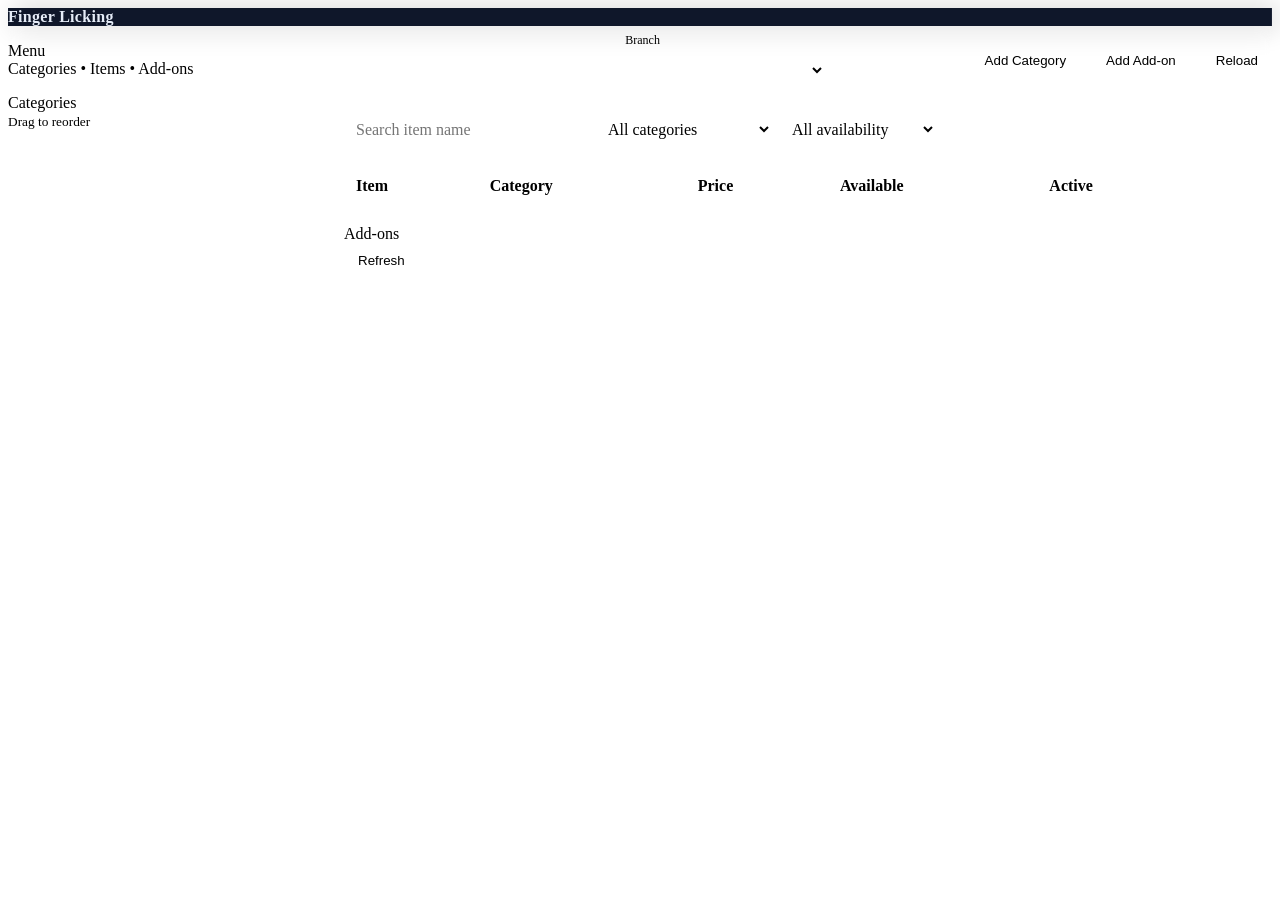
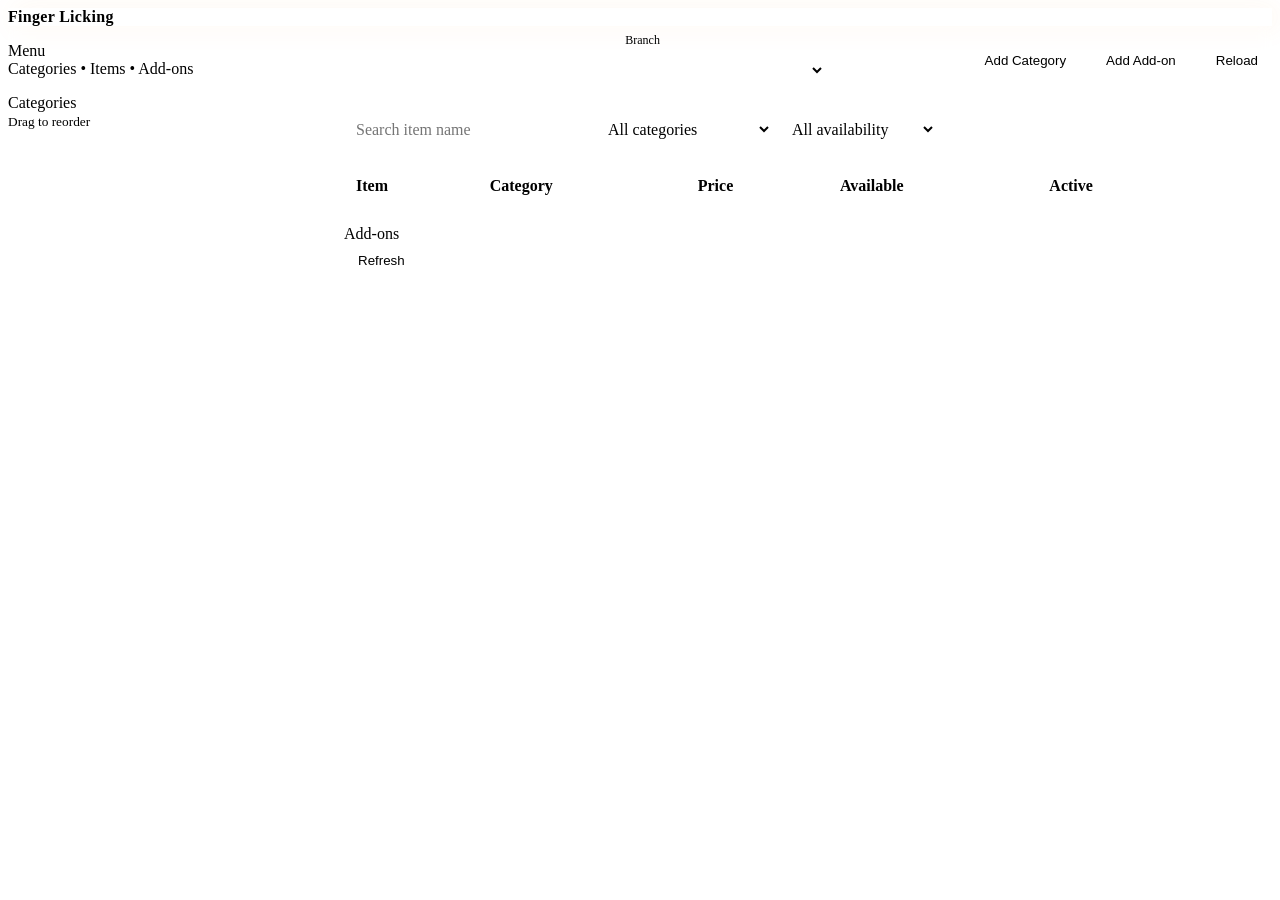

Polish admin dashboard UI

--- a/css/components.css
+++ b/css/components.css
@@ -13,7 +13,7 @@
   transition: transform var(--dur-fast) var(--ease-soft), box-shadow var(--dur-fast) var(--ease-soft), border-color var(--dur-fast) var(--ease-soft);
 }
 .btn:hover { transform: translateY(-1px); box-shadow: var(--shadow-xs); }
-.btn:active { transform: translateY(0); }
+.btn:active { transform: translateY(1px) scale(0.98); }
 .btn.primary { background: var(--color-primary); border-color: var(--color-primary-strong); color: #fff; }
 .btn.danger { background: var(--color-danger); border-color: var(--color-danger); color: #fff; }
 .btn.ghost { background: transparent; }
@@ -90,7 +90,7 @@
   justify-content: space-between;
   gap: 12px;
   border-bottom: 1px solid var(--color-border);
-  background: linear-gradient(180deg, rgba(96,165,250,0.10), transparent);
+  background: linear-gradient(180deg, rgba(244,140,37,0.10), transparent);
 }
 .notif-list { max-height: 420px; overflow: auto; }
 .notif-item {
@@ -102,40 +102,40 @@
   color: inherit;
   transition: background var(--dur-fast) var(--ease-soft);
 }
-.notif-item:hover { background: rgba(59,130,246,0.05); }
-.notif-item.unread { background: rgba(59,130,246,0.08); }
+.notif-item:hover { background: rgba(244,140,37,0.05); }
+.notif-item.unread { background: rgba(244,140,37,0.08); }
 .notif-icon {
   width: 34px;
   height: 34px;
   border-radius: 12px;
   display: grid;
   place-items: center;
-  background: rgba(99,102,241,0.12);
-  border: 1px solid rgba(99,102,241,0.18);
+  background: rgba(244,140,37,0.12);
+  border: 1px solid rgba(244,140,37,0.18);
   flex: 0 0 auto;
 }
 .notif-title { font-weight: 750; }
 
 .sidebar {
-  background: #0f172a;
-  color: #e5ecf7;
+  background: #ffffff;
+  color: var(--color-text);
   padding: var(--space-4);
   display: flex;
   flex-direction: column;
   gap: var(--space-4);
-  border-right: 1px solid rgba(255,255,255,0.06);
-  box-shadow: 6px 0 28px rgba(0,0,0,0.2);
+  border-right: 1px solid var(--color-border);
+  box-shadow: 6px 0 28px rgba(244,140,37,0.08);
 }
 .sidebar .brand { font-weight: 800; font-size: var(--text-lg); letter-spacing: 0.3px; }
 .nav-item {
   display: flex; align-items: center; gap: 10px;
   padding: 10px 12px; border-radius: var(--radius-sm);
-  color: #c9d5ea; border: 1px solid transparent;
+  color: var(--color-muted); border: 1px solid transparent;
   transition: background var(--dur-fast) var(--ease-soft), color var(--dur-fast) var(--ease-soft), border-color var(--dur-fast) var(--ease-soft), transform var(--dur-fast) var(--ease-soft);
   position: relative;
 }
-.nav-item.active { background: rgba(96,165,250,0.18); border-color: rgba(96,165,250,0.4); color: #e7f1ff; box-shadow: inset 0 1px 0 rgba(255,255,255,0.05); }
-.nav-item:hover { background: rgba(255,255,255,0.05); color: #fff; transform: translateX(3px); }
+.nav-item.active { background: rgba(244,140,37,0.18); border-color: rgba(244,140,37,0.4); color: var(--color-primary-strong); box-shadow: inset 0 1px 0 rgba(244,140,37,0.08); }
+.nav-item:hover { background: rgba(244,140,37,0.08); color: var(--color-text); transform: translateX(3px); }
 .nav-item::before {
   content: "";
   position: absolute;
@@ -147,7 +147,7 @@
   background: transparent;
   transition: background var(--dur-fast) var(--ease-soft), height var(--dur-fast) var(--ease-soft);
 }
-.nav-item.active::before { background: #60a5fa; height: calc(100% - 16px); }
+.nav-item.active::before { background: var(--color-primary); height: calc(100% - 16px); }
 
 .topbar {
   height: 68px;
@@ -196,7 +196,7 @@ body.sidebar-open .sidebar-backdrop {
   border-bottom: 1px solid var(--color-border);
   text-align: left;
 }
-.table tbody tr:hover { background: rgba(59,130,246,0.04); }
+.table tbody tr:hover { background: rgba(244,140,37,0.04); }
 .table tbody tr.new-row { animation: pulse-row 0.9s ease-out; }
 .table tbody tr { transition: background var(--dur-fast) var(--ease-soft); }
 .table-empty td {
@@ -215,7 +215,7 @@ body.sidebar-open .sidebar-backdrop {
 .chip {
   padding: 4px 10px;
   border-radius: 999px;
-  background: #f1f5f9;
+  background: var(--color-surface);
   font-size: var(--text-xs);
 }
 .toast {
@@ -273,7 +273,7 @@ body.sidebar-open .sidebar-backdrop {
   font-weight: 600;
   transition: all 120ms ease;
 }
-.pill.active { background: #e0f2fe; border-color: #7dd3fc; color: #075985; }
+.pill.active { background: #fff0df; border-color: #ffc47e; color: #9a4b00; }
 
 .drawer {
   position: fixed;
@@ -313,7 +313,7 @@ body.sidebar-open .sidebar-backdrop {
 .card:hover {
   transform: translateY(-2px);
   box-shadow: var(--shadow-sm);
-  border-color: rgba(96,165,250,0.35);
+  border-color: rgba(244,140,37,0.35);
 }
 
 .tag {
@@ -324,7 +324,7 @@ body.sidebar-open .sidebar-backdrop {
 }
 .tag.success { color: #166534; background: #ecfdf3; border-color: #bbf7d0; }
 .tag.warning { color: #854d0e; background: #fef9c3; border-color: #fcd34d; }
-.tag.info { color: #0ea5e9; background: #e0f2fe; border-color: #7dd3fc; }
+.tag.info { color: var(--color-primary); background: #fff0df; border-color: #ffc47e; }
 .tag.danger { color: #b91c1c; background: #fee2e2; border-color: #fecdd3; }
 
 .chip-btn {
@@ -335,7 +335,7 @@ body.sidebar-open .sidebar-backdrop {
   background: var(--color-surface);
   cursor: pointer;
 }
-.chip-btn.active { background: #0ea5e9; border-color: #0ea5e9; color: white; }
+.chip-btn.active { background: var(--color-primary); border-color: var(--color-primary); color: white; }
 
 .btn.small {
   padding: 8px 10px;
@@ -360,16 +360,16 @@ body.sidebar-open .sidebar-backdrop {
 .track-btn:active { transform: translateY(0); }
 
 /* Order status colors */
-.track-confirmed { background: rgba(59,130,246,0.10); border-color: rgba(59,130,246,0.30); color: #1d4ed8; }
+.track-confirmed { background: rgba(244,140,37,0.10); border-color: rgba(244,140,37,0.30); color: #9a4b00; }
 .track-preparing { background: rgba(234,179,8,0.14); border-color: rgba(234,179,8,0.35); color: #92400e; }
 .track-ready { background: rgba(34,197,94,0.14); border-color: rgba(34,197,94,0.35); color: #166534; }
-.track-en_route { background: rgba(168,85,247,0.14); border-color: rgba(168,85,247,0.35); color: #6d28d9; }
+.track-en_route { background: rgba(244,140,37,0.14); border-color: rgba(244,140,37,0.35); color: #9a4b00; }
 .track-delivered { background: rgba(22,163,74,0.14); border-color: rgba(22,163,74,0.35); color: #14532d; }
 .track-cancelled { background: rgba(239,68,68,0.14); border-color: rgba(239,68,68,0.35); color: #b91c1c; }
 
 /* Delivery status colors */
-.track-assigned { background: rgba(99,102,241,0.14); border-color: rgba(99,102,241,0.35); color: #4338ca; }
-.track-picked_up { background: rgba(14,165,233,0.14); border-color: rgba(14,165,233,0.35); color: #0369a1; }
+.track-assigned { background: rgba(244,140,37,0.14); border-color: rgba(244,140,37,0.35); color: #9a4b00; }
+.track-picked_up { background: rgba(244,140,37,0.14); border-color: rgba(244,140,37,0.35); color: #9a4b00; }
 
 /* Chat conversations + bubbles */
 .conv-item {
@@ -386,8 +386,8 @@ body.sidebar-open .sidebar-backdrop {
   transition: transform var(--dur-fast) var(--ease-soft), box-shadow var(--dur-fast) var(--ease-soft), border-color var(--dur-fast) var(--ease-soft);
 }
 .conv-item:hover { transform: translateY(-1px); box-shadow: var(--shadow-xs); }
-.conv-item.active { border-color: rgba(59,130,246,0.45); box-shadow: 0 0 0 4px rgba(59,130,246,0.10); }
-.conv-item__icon { width: 34px; height: 34px; display: grid; place-items: center; border-radius: 12px; background: rgba(59,130,246,0.10); border: 1px solid rgba(59,130,246,0.18); }
+.conv-item.active { border-color: rgba(244,140,37,0.45); box-shadow: 0 0 0 4px rgba(244,140,37,0.10); }
+.conv-item__icon { width: 34px; height: 34px; display: grid; place-items: center; border-radius: 12px; background: rgba(244,140,37,0.10); border: 1px solid rgba(244,140,37,0.18); }
 .conv-item__text { display: flex; flex-direction: column; gap: 2px; min-width: 0; }
 .conv-item__title { font-weight: 850; }
 .conv-item__sub { white-space: nowrap; overflow: hidden; text-overflow: ellipsis; }
@@ -401,7 +401,7 @@ body.sidebar-open .sidebar-backdrop {
   word-break: break-word;
 }
 .chat-msg.staff { align-items: flex-end; }
-.chat-msg.staff .chat-msg__bubble { background: rgba(59,130,246,0.12); border-color: rgba(59,130,246,0.22); }
+.chat-msg.staff .chat-msg__bubble { background: rgba(244,140,37,0.12); border-color: rgba(244,140,37,0.22); }
 .chat-msg.customer { align-items: flex-start; }
 .chat-msg.customer .chat-msg__bubble { background: rgba(15,23,42,0.04); }
 
@@ -424,6 +424,7 @@ body.sidebar-open .sidebar-backdrop {
   box-shadow: var(--shadow-lg);
   width: min(520px, 92vw);
   padding: 18px;
+  animation: fade-slide var(--dur-med) var(--ease-soft);
 }
 .modal header { display:flex; justify-content:space-between; align-items:center; margin-bottom:12px; }
 .modal form { display: flex; flex-direction: column; gap: 10px; }
@@ -438,10 +439,10 @@ body.sidebar-open .sidebar-backdrop {
 .input:focus {
   outline: none;
   border-color: var(--color-primary);
-  box-shadow: 0 0 0 4px rgba(59,130,246,0.14);
+  box-shadow: 0 0 0 4px rgba(244,140,37,0.14);
 }
 :root[data-theme="dark"] .input:focus {
-  box-shadow: 0 0 0 4px rgba(96,165,250,0.16);
+  box-shadow: 0 0 0 4px rgba(244,140,37,0.16);
 }
 .label { font-size: var(--text-sm); color: var(--color-muted); }
 
